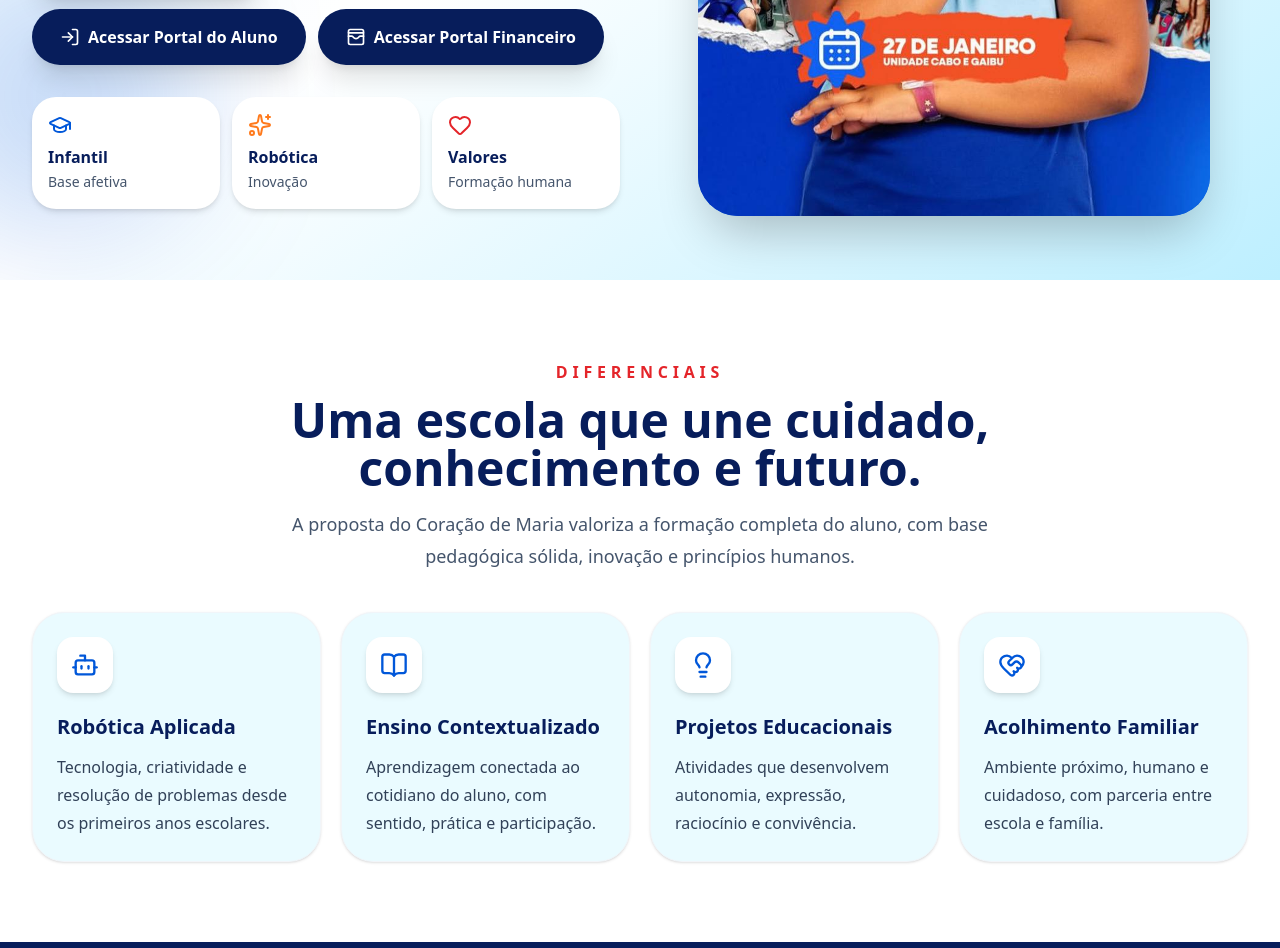
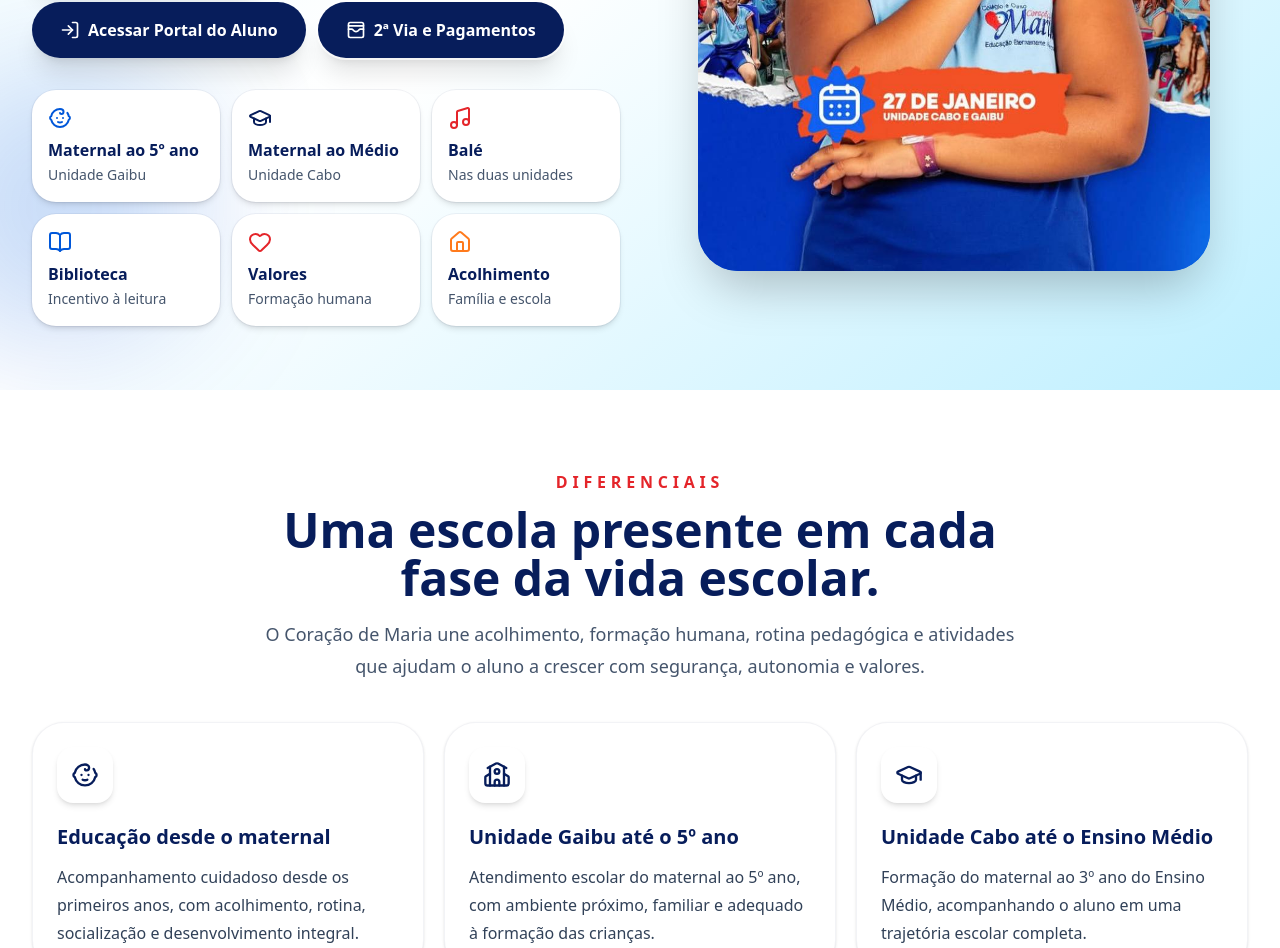
Before and after one commit to eniobatalha/coracaodemaria, a Next.js app: page / in a window 1280 px wide. Shown: the part 600-1548 px from the top of the page. Built offline with nearby package versions, Linux system fonts and the light colour scheme.

Commit message:
hover nos menus + dialog para unidade que vai entrar em contato

```diff
--- a/src/app/globals.css
+++ b/src/app/globals.css
@@ -7,8 +7,6 @@
   --color-sky: #eafbff;
   --color-red: #e4252a;
   --color-orange: #ff7a1c;
-  --color-cream: #fffbea;
-  --color-cream-strong: #fdfbd4;
 }
 
 * {
@@ -22,7 +20,7 @@ html {
 
 body {
   min-height: 100vh;
-  background: #fffbea;
+  background: #ffffff;
   color: #071d5b;
 }
 
--- a/src/app/page.tsx
+++ b/src/app/page.tsx
@@ -8,6 +8,7 @@ import { GallerySection } from "@/components/sections/GallerySection"
 import { MissionSection } from "@/components/sections/MissionSection"
 import { ContactSection } from "@/components/sections/ContactSection"
 import { DevelopmentModals } from "@/components/ui/DevelopmentModals"
+import { WhatsAppUnitDialog } from "@/components/ui/WhatsAppUnitDialog"
 
 export default function Home() {
   return (
@@ -24,6 +25,7 @@ export default function Home() {
       </main>
       <Footer />
       <DevelopmentModals />
+      <WhatsAppUnitDialog />
     </>
   )
 }
--- a/src/components/sections/ContactSection.tsx
+++ b/src/components/sections/ContactSection.tsx
@@ -24,9 +24,7 @@ export function ContactSection() {
 
               <div className="mt-8 flex flex-col gap-3 sm:flex-row">
                 <a
-                  href={`https://wa.me/${schoolInfo.whatsapp}`}
-                  target="_blank"
-                  rel="noopener noreferrer"
+                  href="#escolher-unidade-whatsapp"
                   className="inline-flex items-center justify-center gap-2 rounded-full bg-[#E4252A] px-7 py-4 text-base font-black text-white transition hover:scale-105"
                 >
                   <MessageCircle size={22} />
--- a/src/components/sections/DifferentialsSection.tsx
+++ b/src/components/sections/DifferentialsSection.tsx
@@ -1,36 +1,55 @@
-import { BookOpen, Bot, HeartHandshake, Lightbulb } from "lucide-react"
+import {
+  Baby,
+  BookOpen,
+  GraduationCap,
+  HeartHandshake,
+  Music,
+  School,
+} from "lucide-react"
 import { Container } from "@/components/ui/Container"
 
 const differentials = [
   {
-    title: "Robótica Aplicada",
+    title: "Educação desde o maternal",
     description:
-      "Tecnologia, criatividade e resolução de problemas desde os primeiros anos escolares.",
-    icon: Bot,
+      "Acompanhamento cuidadoso desde os primeiros anos, com acolhimento, rotina, socialização e desenvolvimento integral.",
+    icon: Baby,
   },
   {
-    title: "Ensino Contextualizado",
+    title: "Unidade Gaibu até o 5º ano",
     description:
-      "Aprendizagem conectada ao cotidiano do aluno, com sentido, prática e participação.",
+      "Atendimento escolar do maternal ao 5º ano, com ambiente próximo, familiar e adequado à formação das crianças.",
+    icon: School,
+  },
+  {
+    title: "Unidade Cabo até o Ensino Médio",
+    description:
+      "Formação do maternal ao 3º ano do Ensino Médio, acompanhando o aluno em uma trajetória escolar completa.",
+    icon: GraduationCap,
+  },
+  {
+    title: "Balé nas duas unidades",
+    description:
+      "Atividade que contribui para expressão corporal, disciplina, sensibilidade artística, postura e confiança.",
+    icon: Music,
+  },
+  {
+    title: "Biblioteca e incentivo à leitura",
+    description:
+      "Contato com livros, histórias e práticas de leitura que fortalecem imaginação, vocabulário e aprendizagem.",
     icon: BookOpen,
   },
   {
-    title: "Projetos Educacionais",
+    title: "Acolhimento e valores",
     description:
-      "Atividades que desenvolvem autonomia, expressão, raciocínio e convivência.",
-    icon: Lightbulb,
-  },
-  {
-    title: "Acolhimento Familiar",
-    description:
-      "Ambiente próximo, humano e cuidadoso, com parceria entre escola e família.",
+      "Uma escola que valoriza respeito, responsabilidade, parceria com a família e formação humana.",
     icon: HeartHandshake,
   },
 ]
 
 export function DifferentialsSection() {
   return (
-    <section className="bg-white py-16 sm:py-20">
+    <section className="bg-[#FFFFFF] py-16 sm:py-20">
       <Container>
         <div className="mx-auto max-w-3xl text-center">
           <span className="font-bold uppercase tracking-[0.3em] text-[#E4252A]">
@@ -38,25 +57,26 @@ export function DifferentialsSection() {
           </span>
 
           <h2 className="mt-3 text-3xl font-black text-[#071D5B] sm:text-5xl">
-            Uma escola que une cuidado, conhecimento e futuro.
+            Uma escola presente em cada fase da vida escolar.
           </h2>
 
           <p className="mt-4 text-lg leading-8 text-slate-600">
-            A proposta do Coração de Maria valoriza a formação completa do
-            aluno, com base pedagógica sólida, inovação e princípios humanos.
+            O Coração de Maria une acolhimento, formação humana, rotina
+            pedagógica e atividades que ajudam o aluno a crescer com segurança,
+            autonomia e valores.
           </p>
         </div>
 
-        <div className="mt-10 grid gap-5 sm:grid-cols-2 lg:grid-cols-4">
+        <div className="mt-10 grid gap-5 sm:grid-cols-2 lg:grid-cols-3">
           {differentials.map((item) => {
             const Icon = item.icon
 
             return (
               <article
                 key={item.title}
-                className="rounded-[2rem] border border-slate-100 bg-[#EAFBFF] p-6 shadow-sm transition hover:-translate-y-1 hover:shadow-xl"
+                className="rounded-[2rem] border border-[#071D5B]/5 bg-[#FFFFFF] p-6 shadow-sm transition hover:-translate-y-1 hover:shadow-xl"
               >
-                <div className="mb-5 flex h-14 w-14 items-center justify-center rounded-2xl bg-white text-[#0057D9] shadow-md">
+                <div className="mb-5 flex h-14 w-14 items-center justify-center rounded-2xl bg-[#FFFFFF] text-[#071D5B] shadow-md">
                   <Icon size={28} />
                 </div>
 
--- a/src/components/sections/HeroSection.tsx
+++ b/src/components/sections/HeroSection.tsx
@@ -1,22 +1,59 @@
-"use client"
-
 import Image from "next/image"
 import {
   ArrowRight,
+  Baby,
+  BookOpen,
   GraduationCap,
   Heart,
+  Home,
   LogIn,
+  Music,
   Sparkles,
   WalletCards,
-  X,
 } from "lucide-react"
-import { useState } from "react"
 import { Container } from "@/components/ui/Container"
 import { schoolInfo } from "@/constants/school"
 
+const heroHighlights = [
+  {
+    title: "Maternal ao 5º ano",
+    description: "Unidade Gaibu",
+    icon: Baby,
+    color: "text-[#0057D9]",
+  },
+  {
+    title: "Maternal ao Médio",
+    description: "Unidade Cabo",
+    icon: GraduationCap,
+    color: "text-[#071D5B]",
+  },
+  {
+    title: "Balé",
+    description: "Nas duas unidades",
+    icon: Music,
+    color: "text-[#E4252A]",
+  },
+  {
+    title: "Biblioteca",
+    description: "Incentivo à leitura",
+    icon: BookOpen,
+    color: "text-[#0057D9]",
+  },
+  {
+    title: "Valores",
+    description: "Formação humana",
+    icon: Heart,
+    color: "text-[#E4252A]",
+  },
+  {
+    title: "Acolhimento",
+    description: "Família e escola",
+    icon: Home,
+    color: "text-[#FF7A1C]",
+  },
+]
+
 export function HeroSection() {
-  const [isPortalNoticeOpen, setIsPortalNoticeOpen] = useState(false)
-
   return (
     <section
       id="inicio"
@@ -27,7 +64,7 @@ export function HeroSection() {
 
       <Container className="grid min-h-[calc(100vh-80px)] items-center gap-10 py-10 lg:grid-cols-2 lg:py-16">
         <div className="relative z-10">
-          <div className="mb-5 inline-flex items-center gap-2 rounded-full bg-white px-4 py-2 text-sm font-bold text-[#071D5B] shadow-md">
+          <div className="mb-5 inline-flex items-center gap-2 rounded-full bg-[#FFFFFF] px-4 py-2 text-sm font-bold text-[#071D5B] shadow-md">
             <Heart size={18} className="text-[#E4252A]" />
             {schoolInfo.slogan}
           </div>
@@ -43,9 +80,7 @@ export function HeroSection() {
 
           <div className="mt-8 flex flex-col gap-3 sm:flex-row sm:flex-wrap">
             <a
-              href={`https://wa.me/${schoolInfo.whatsapp}`}
-              target="_blank"
-              rel="noopener noreferrer"
+              href="#escolher-unidade-whatsapp"
               className="inline-flex items-center justify-center gap-2 rounded-full bg-[#E4252A] px-7 py-4 text-base font-black text-white shadow-xl transition hover:scale-105"
             >
               Matricule seu filho
@@ -69,31 +104,32 @@ export function HeroSection() {
 
             <a
               href="#modulo-financeiro-em-desenvolvimento"
-              className="inline-flex items-center justify-center gap-2 rounded-full bg-[#071D5B] px-7 py-4 text-base font-black text-white shadow-xl transition hover:scale-105"
+              className="inline-flex items-center justify-center gap-2 rounded-full bg-[#071D5B] px-7 py-4 text-base font-black text-white shadow-xl ring-2 ring-[#FFFFFF]/70 transition hover:scale-105"
             >
               <WalletCards size={20} />
-              Acessar Portal Financeiro
+              2ª Via e Pagamentos
             </a>
           </div>
 
           <div className="mt-8 grid grid-cols-2 gap-3 sm:grid-cols-3">
-            <div className="rounded-3xl bg-white p-4 shadow-md">
-              <GraduationCap className="mb-2 text-[#0057D9]" />
-              <strong className="block text-[#071D5B]">Infantil</strong>
-              <span className="text-sm text-slate-600">Base afetiva</span>
-            </div>
+            {heroHighlights.map((item) => {
+              const Icon = item.icon
 
-            <div className="rounded-3xl bg-white p-4 shadow-md">
-              <Sparkles className="mb-2 text-[#FF7A1C]" />
-              <strong className="block text-[#071D5B]">Robótica</strong>
-              <span className="text-sm text-slate-600">Inovação</span>
-            </div>
-
-            <div className="rounded-3xl bg-white p-4 shadow-md">
-              <Heart className="mb-2 text-[#E4252A]" />
-              <strong className="block text-[#071D5B]">Valores</strong>
-              <span className="text-sm text-slate-600">Formação humana</span>
-            </div>
+              return (
+                <div
+                  key={item.title}
+                  className="rounded-3xl bg-white p-4 shadow-md ring-1 ring-[#071D5B]/5"
+                >
+                  <Icon className={`mb-2 ${item.color}`} size={24} />
+                  <strong className="block text-sm text-[#071D5B] sm:text-base">
+                    {item.title}
+                  </strong>
+                  <span className="text-xs text-slate-600 sm:text-sm">
+                    {item.description}
+                  </span>
+                </div>
+              )
+            })}
           </div>
         </div>
 
@@ -110,42 +146,6 @@ export function HeroSection() {
           </div>
         </div>
       </Container>
-
-      {isPortalNoticeOpen && (
-        <div className="fixed inset-0 z-[2000] flex items-center justify-center bg-[#071D5B]/60 px-4 backdrop-blur-sm">
-          <div className="relative w-full max-w-md rounded-[2rem] bg-white p-6 text-center shadow-2xl">
-            <button
-              type="button"
-              onClick={() => setIsPortalNoticeOpen(false)}
-              className="absolute right-4 top-4 flex h-10 w-10 items-center justify-center rounded-full bg-[#EAFBFF] text-[#071D5B]"
-              aria-label="Fechar aviso"
-            >
-              <X size={22} />
-            </button>
-
-            <div className="mx-auto mb-5 flex h-16 w-16 items-center justify-center rounded-2xl bg-[#071D5B] text-white">
-              <LogIn size={30} />
-            </div>
-
-            <h2 className="text-2xl font-black text-[#071D5B]">
-              Portal do Aluno em desenvolvimento
-            </h2>
-
-            <p className="mt-4 leading-7 text-slate-700">
-              Em breve, pais, alunos e professores poderão acessar frequência,
-              notas, comunicados e informações acadêmicas em um sistema próprio.
-            </p>
-
-            <button
-              type="button"
-              onClick={() => setIsPortalNoticeOpen(false)}
-              className="mt-6 w-full rounded-full bg-[#E4252A] px-6 py-4 font-black text-white"
-            >
-              Entendi
-            </button>
-          </div>
-        </div>
-      )}
     </section>
   )
 }
--- /dev/null
+++ b/src/components/ui/WhatsAppUnitDialog.tsx
@@ -0,0 +1,71 @@
+import { MapPin, MessageCircle, X } from "lucide-react"
+import { FaWhatsapp } from "react-icons/fa"
+import { createWhatsAppLink, schoolInfo } from "@/constants/school"
+
+export function WhatsAppUnitDialog() {
+    return (
+        <section
+            id="escolher-unidade-whatsapp"
+            className="fixed inset-0 z-[2000] hidden items-center justify-center bg-[#071D5B]/65 px-4 backdrop-blur-sm target:flex"
+        >
+            <a
+                href="#fechar"
+                className="absolute inset-0 h-full w-full"
+                aria-label="Fechar escolha de unidade"
+            />
+
+            <div className="relative z-[2001] w-full max-w-lg rounded-[2rem] bg-[#FFFFFF] p-6 shadow-2xl">
+                <a
+                    href="#fechar"
+                    className="absolute right-4 top-4 flex h-10 w-10 items-center justify-center rounded-full bg-[#EAFBFF] text-[#071D5B]"
+                    aria-label="Fechar escolha de unidade"
+                >
+                    <X size={22} />
+                </a>
+
+                <div className="mx-auto mb-5 flex h-16 w-16 items-center justify-center rounded-2xl bg-[#071D5B] text-white">
+                    <FaWhatsapp size={34} />
+                </div>
+
+                <div className="text-center">
+                    <h2 className="text-2xl font-black text-[#071D5B]">
+                        Para qual unidade você deseja atendimento?
+                    </h2>
+
+                    <p className="mt-3 leading-7 text-slate-700">
+                        Escolha a unidade para falar pelo WhatsApp e receber informações
+                        sobre matrícula, turmas, valores e próximos passos.
+                    </p>
+                </div>
+
+                <div className="mt-6 grid gap-3 sm:grid-cols-2">
+                    {schoolInfo.units.map((unit) => (
+                        <a
+                            key={unit.name}
+                            href={createWhatsAppLink(unit.shortName, unit.whatsapp)}
+                            target="_blank"
+                            rel="noopener noreferrer"
+                            className="rounded-[1.5rem] bg-white p-5 text-[#071D5B] shadow-md ring-1 ring-slate-100 transition hover:-translate-y-1 hover:shadow-xl"
+                        >
+                            <strong className="block text-lg font-black">{unit.name}</strong>
+
+                            <span className="mt-1 block text-sm font-bold text-[#E4252A]">
+                                {unit.phone}
+                            </span>
+
+                            <span className="mt-4 flex gap-2 text-sm leading-6 text-slate-700">
+                                <MapPin size={18} className="mt-1 shrink-0 text-[#FF7A1C]" />
+                                {unit.address}
+                            </span>
+
+                            <span className="mt-5 inline-flex w-full items-center justify-center gap-2 rounded-full bg-[#071D5B] px-4 py-3 text-sm font-black text-white">
+                                <FaWhatsapp size={20} />
+                                Chamar esta unidade
+                            </span>
+                        </a>
+                    ))}
+                </div>
+            </div>
+        </section>
+    )
+}
--- a/src/constants/navigation.ts
+++ b/src/constants/navigation.ts
@@ -23,7 +23,7 @@ export const systemNavigationItems = [
     href: "#portal-aluno-em-desenvolvimento",
   },
   {
-    label: "Financeiro",
+    label: "Portal Financeiro",
     href: "#modulo-financeiro-em-desenvolvimento",
   },
 ]
--- a/src/constants/school.ts
+++ b/src/constants/school.ts
@@ -10,6 +10,9 @@ export const schoolInfo = {
   units: [
     {
       name: "Unidade Cabo (Vila Social)",
+      shortName: "Unidade Cabo (Vila Social)",
+      whatsapp: "5581986412560",
+      phone: "(81) 3521-9444",
       address:
         "R. Manoel Lélis Barbosa, 4 - Vila Dr. Manoel Clementino, Cabo de Santo Agostinho - PE, 54510-270",
       mapsUrl:
@@ -19,7 +22,11 @@ export const schoolInfo = {
     },
     {
       name: "Unidade Gaibu",
-      address: "Av. Laura Cavalcante - Gaibu, Cabo de Santo Agostinho - PE, 54515-160",
+      shortName: "Unidade Gaibu",
+      whatsapp: "5581986412560",
+      phone: "(81) 3521-0943",
+      address:
+        "Av. Laura Cavalcante - Gaibu, Cabo de Santo Agostinho - PE, 54515-160",
       mapsUrl:
         "https://www.google.com/maps/dir/?api=1&destination=-8.3378264,-34.9532053",
       instagramLabel: "@coracaodemariagaibu",
@@ -27,3 +34,9 @@ export const schoolInfo = {
     },
   ],
 }
+
+export function createWhatsAppLink(unitName: string, whatsapp: string) {
+  const message = `Olá! Vim pelo site institucional do Colégio e Curso Coração de Maria e gostaria de receber informações sobre matrícula para meu filho(a) na ${unitName}. Poderiam me orientar sobre vagas, turmas, valores e próximos passos?`
+
+  return `https://wa.me/${whatsapp}?text=${encodeURIComponent(message)}`
+}
```
Also changed, not shown: src/components/layout/Header.tsx (+14 -15 lines).
